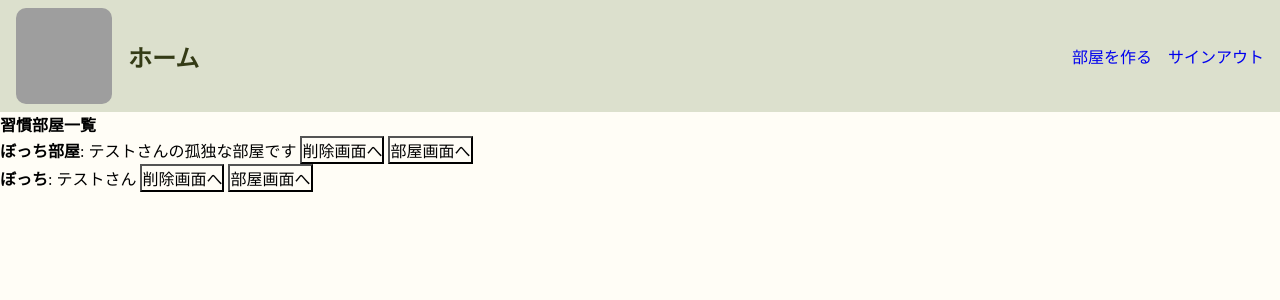
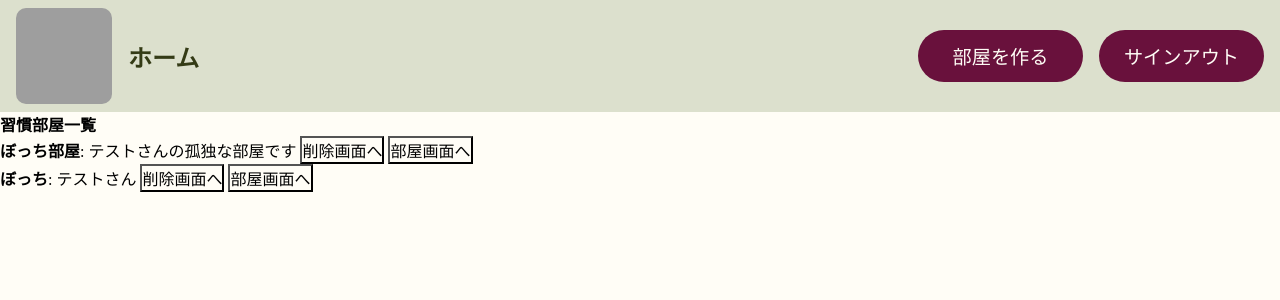
Before and after one commit to redeye0077/raretech_hackason_chat, a Flask app: page /index in a window 1280 px wide. Shown: the top 300 px of the page. Run offline with Flask 2, Linux system fonts and the light colour scheme; data comes from the database, SQL or seed files in the repository; data that the repository does not hold is empty; grey boxes are pictures that could not be loaded.

Commit message:
index.html（仮）修正版

```diff
--- a/ChatApp/templates/index.html
+++ b/ChatApp/templates/index.html
@@ -1,8 +1,8 @@
 {% extends 'base.html' %}
 
 {% block nav_buttons %}
-    <a href="{{ url_for('channel_add')}}" class="button">部屋を作る</a></li>
-    <a href="{{ url_for('signout')}}" class="button">サインアウト</a></li>
+    <li class="button__text-center"><a href="{{ url_for('channel_add')}}" class="azuki-button">部屋を作る</a></li>
+    <li class="button__text-center"><a href="{{ url_for('signout')}}" class="azuki-button">サインアウト</a></li>
 {% endblock %}
 
 {% block body %}
```
